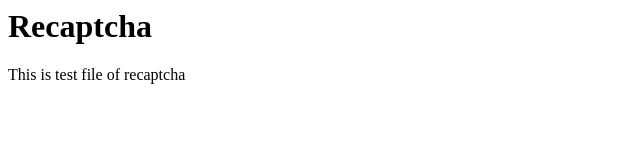
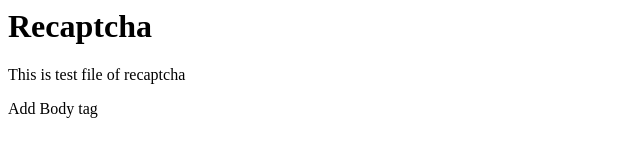
Before and after one commit to yaman1337/recaptcha-nodejs, a website: page testrecaptcha.html in a window 1280 px wide. Shown: the whole page, without its empty margins (0-640 px from the left). Drawn offline with Linux system fonts and the light colour scheme.

Commit message:
yaman bhai sexy

```diff
--- a/testrecaptcha.html
+++ b/testrecaptcha.html
@@ -1,4 +1,8 @@
 <html>
   <h1>Recaptcha</h1>
   <p>This is test file of recaptcha</p>
+  <p>Add Body tag</p>
+  <body>
+
+  </body>
 </html>
```
